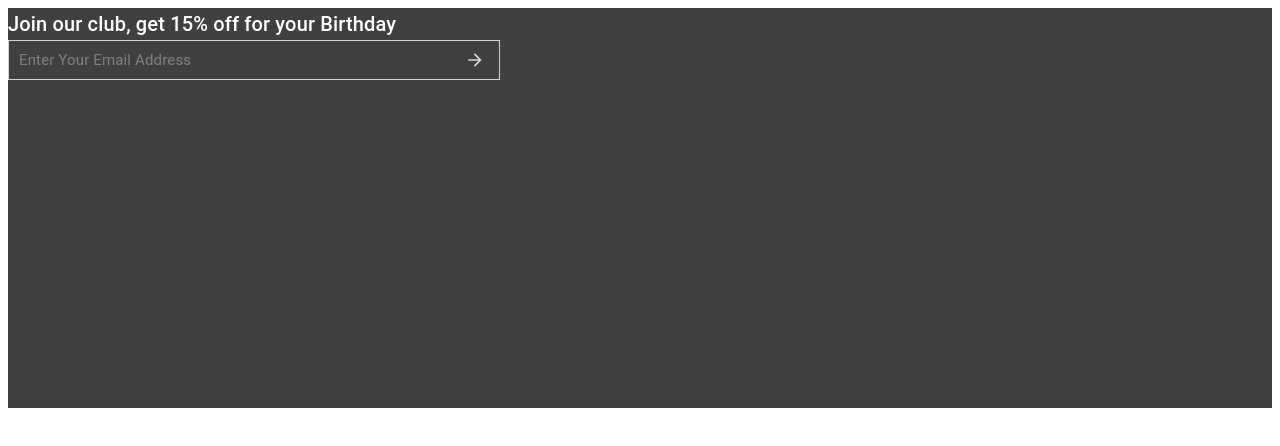
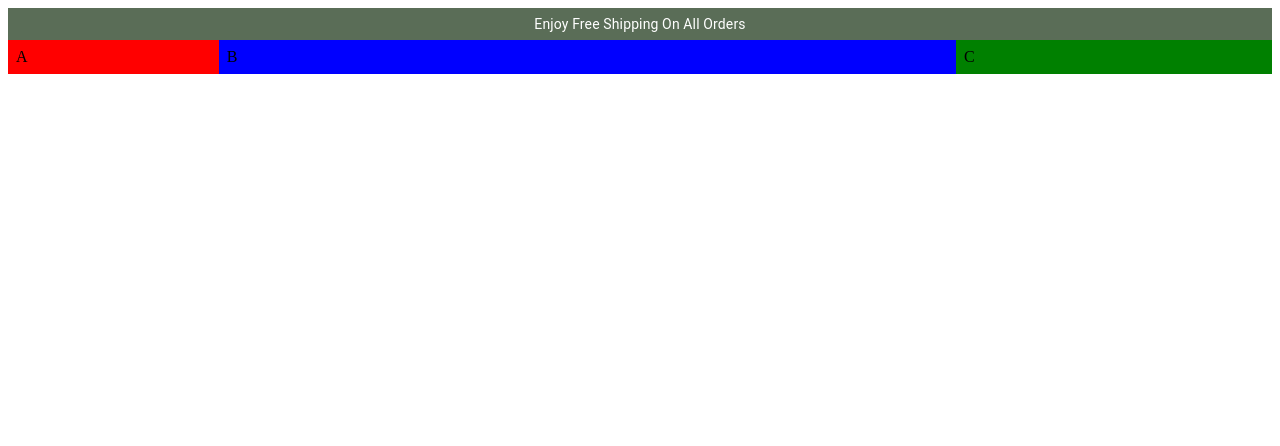
Before and after one commit to SINAZZzz/modimal, a React (Vite) app: page / in a window 1280 px wide. Shown: the top 446 px of the page. Built offline with nearby package versions, Linux system fonts and the light colour scheme.

Commit message:
1402/10/03

```diff
--- a/src/App.jsx
+++ b/src/App.jsx
@@ -1,12 +1,12 @@
 import "./App.css";
-import Footer from "./component/footer/Footer";
-// import Header from "./component/header/Header";
+// import Footer from "./component/footer/Footer";
+import Header from "./component/header/Header";
 
 function App() {
   return (
     <>
-      {/* <Header /> */}
-      <Footer />
+      <Header />
+      {/* <Footer /> */}
     </>
   );
 }
--- a/src/component/header/Header.jsx
+++ b/src/component/header/Header.jsx
@@ -1,7 +1,10 @@
 //  MUI
+import * as React from "react";
 import Toolbar from "@mui/material/Toolbar";
 import Typography from "@mui/material/Typography";
 import Box from "@mui/material/Box";
+import Grid from "@mui/material/Grid";
+import Container from "@mui/material/Container";
 
 // icons
 import SearchIcon from "@mui/icons-material/Search";
@@ -48,7 +51,16 @@ function Header() {
           Enjoy Free Shipping On All Orders
         </Typography>
       </Box>
-      <Box
+      <Box>
+          <Box sx={{ width : '100%' }}>
+            <Grid container>
+              <Grid item xs={2} p={1} bgcolor='red'>A</Grid>
+              <Grid item xs={7} p={1} bgcolor='blue'>B</Grid>
+              <Grid item xs={3} p={1} bgcolor='green'>C</Grid>
+            </Grid>
+          </Box>
+      </Box>
+      {/* <Box
         color="inherit"
         sx={{
           height: "40%",
@@ -57,6 +69,7 @@ function Header() {
           my: "0.5rem",
         }}
       >
+
         <Toolbar
           display="flex"
           sx={{ justifyContent: "space-between", mx: "5%" }}
@@ -65,9 +78,9 @@ function Header() {
             <img src={logo} alt="" />
           </Box>
           <Box display="flex">
-            {navItems.map((item) => (
+            {navItems.map((item , index) => (
               <Typography
-                key={item}
+                key={index}
                 sx={{
                   color: "#000",
                   paddingLeft: "5rem",
@@ -93,7 +106,7 @@ function Header() {
             ))}
           </Box>
         </Toolbar>
-      </Box>
+      </Box> */}
     </Box>
   );
 }
```
